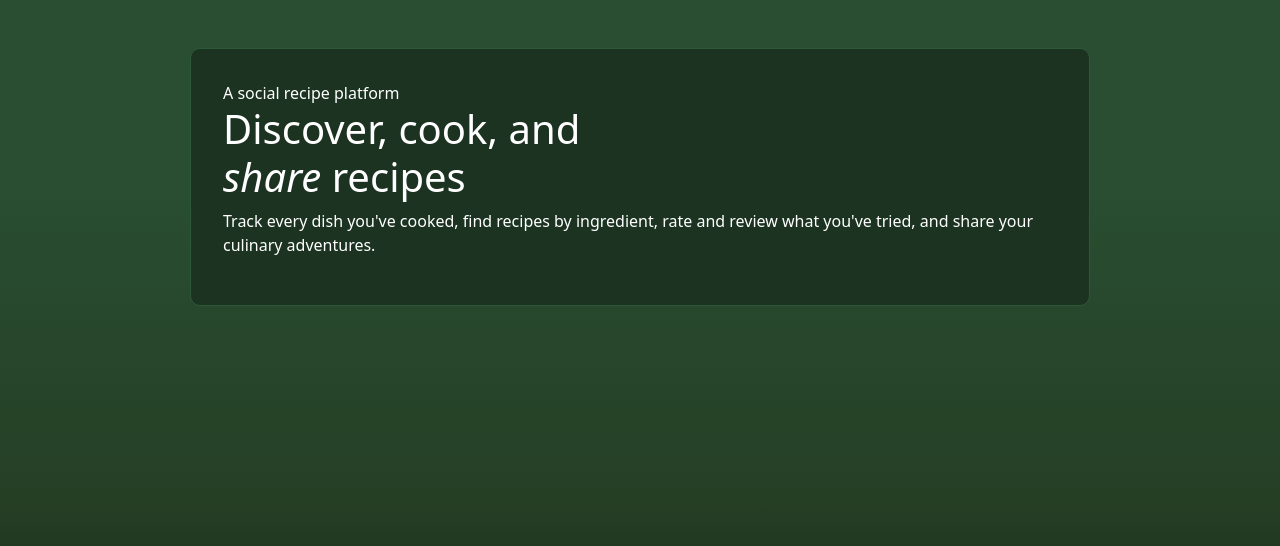
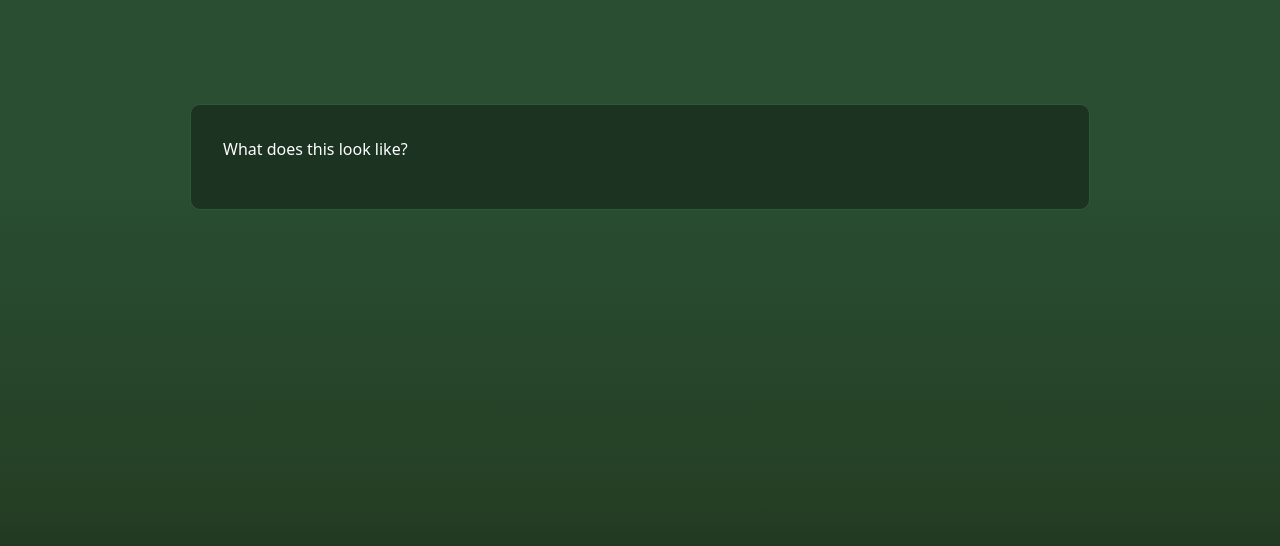
Before and after one commit to becca-mcd-95/cooked_project, a Django app: page / in a window 1280 px wide. Shown: the part 57-603 px from the top of the page. Run offline with Django 3.2, Linux system fonts and the light colour scheme; parts of the project's set-up code (start-up, migrations or seed data) failed here and were passed over.

Commit message:
Committing to frontend branch so that I can fetch from main to see two other member contributions

```diff
--- a/static/CSS/style.css
+++ b/static/CSS/style.css
@@ -53,7 +53,7 @@ body {
 }
 .main-content {
     max-width: 900px;
-    margin: 3rem auto;
+    margin: 5rem auto;
     padding: 2rem;
     background-color: var(--green-dark);
     border: 1px solid var(--green-mid);
--- a/templates/cooked/base.html
+++ b/templates/cooked/base.html
@@ -7,6 +7,7 @@
         <link href="https://cdn.jsdelivr.net/npm/bootstrap@5.3.0/dist/css/bootstrap.min.css" rel="stylesheet">
         <link href="{% static 'CSS/style.css' %}" rel="stylesheet">
         <script src="https://cdn.jsdelivr.net/npm/bootstrap@5.3.0/dist/js/bootstrap.bundle.min.js"></script>
+        <link href="https://fonts.googleapis.com/css2?family=Space+Grotesk:wght@300;400;600;700&display=swap" rel="stylesheet">
     </head>
     <body class="body bg-dark-green text-light-green">
         <nav class="navbar navbar-expand-lg navbar-dark bg-green border-bottom border-green-accent">
--- a/templates/cooked/home.html
+++ b/templates/cooked/home.html
@@ -2,11 +2,11 @@
 {% load staticfiles %}
 
 {% block body_block %}
- <div class="main-content">
-    <div class="hero-section">
-      <span class="hero-label">A social recipe platform</span>
-      <h1 class="hero-title">Discover, cook, and<br><em>share</em> recipes</h1>
-      <p class="hero-sub">Track every dish you've cooked, find recipes by ingredient, rate and review what you've tried, and share your culinary adventures.</p>
+<div class="mt-4 d-flex justify-content-center">
+  <div class="container-fluid">
+    <div class="main-content">
+      <pa class="text-centre">What does this look like?</p>
     </div>
   </div>
+</div>
 {% endblock%}
```
